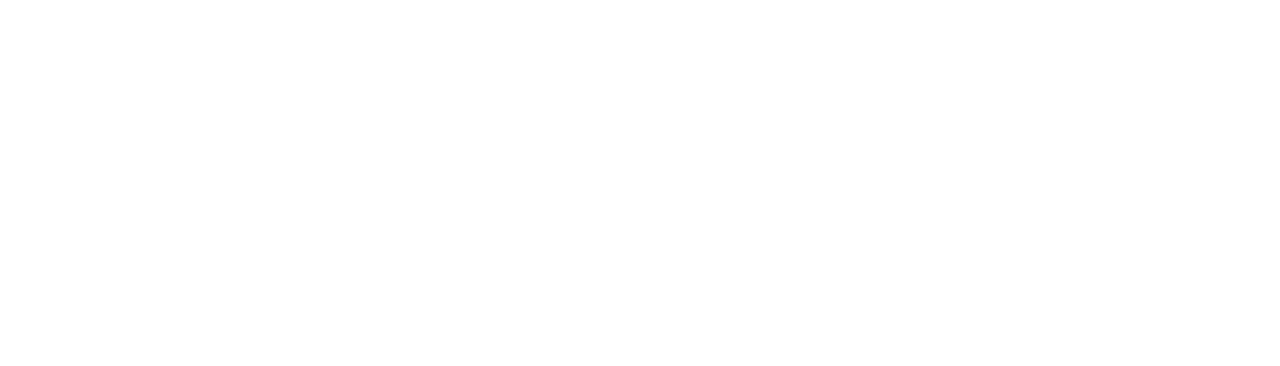
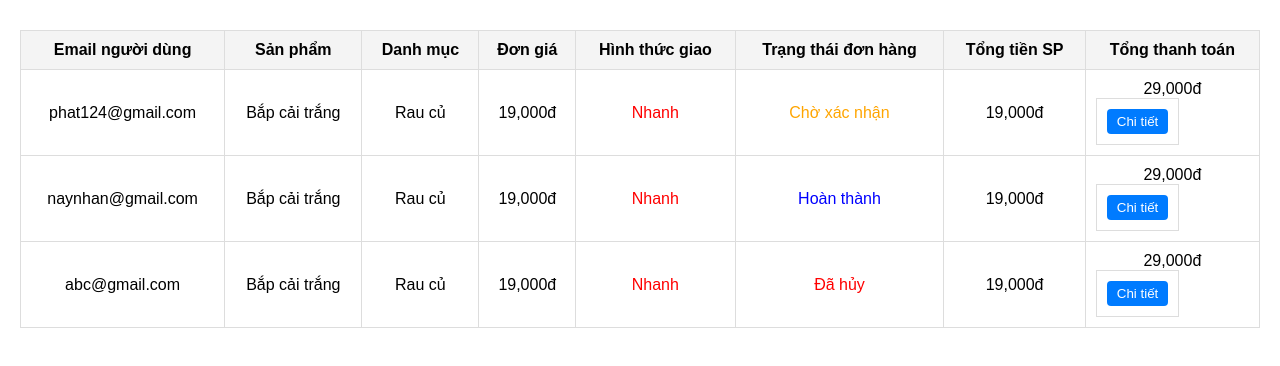
Before and after one commit to ThanTuanPhat/WebAdmin1, a React (Create React App) app: page /QLHH in a window 1280 px wide. Before the commit this address had no page. Shown: the top 366 px of the page. Built offline with nearby package versions, Linux system fonts and the light colour scheme; sample sign-in values are in the browser's storage; the HTML template or start-up script is replaced by a standard one.

Commit message:
QLHH and modules

```diff
--- a/src/App.js
+++ b/src/App.js
@@ -7,7 +7,7 @@
 import UserManage from "./Screen/UserManage";
 import Orders from "./Screen/Orders";
 import Charts from "./Screen/Charts";
-
+import QLHH from "./Screen/QLHH";
 import {
   BrowserRouter as Router,
   Routes,
@@ -70,6 +70,7 @@
           <Route path="/update-Product" element={<UpdateProduct />} />
           <Route path="/orders" element={<Orders />} />
           <Route path="/charts" element={<Charts />} />
+          <Route path="/QLHH" element={<QLHH />} />
         </Route>
       </Routes>
     </Router>
--- /dev/null
+++ b/src/Screen/QLHH.css
@@ -0,0 +1,34 @@
+
+.qlhh-container {
+    padding: 20px;
+  }
+
+  .order-table {
+    width: 100%;
+    border-collapse: collapse;
+    margin-top: 10px;
+  }
+
+  .order-table th,
+  .order-table td {
+    padding: 10px;
+    border: 1px solid #ddd;
+    text-align: center;
+  }
+
+  .order-table th {
+    background-color: #f4f4f4;
+  }
+
+  .details-button {
+    padding: 5px 10px;
+    background-color: #007bff;
+    color: #fff;
+    border: none;
+    cursor: pointer;
+    border-radius: 4px;
+  }
+
+  .details-button:hover {
+    background-color: #0056b3;
+  }
--- /dev/null
+++ b/src/Screen/QLHH.js
@@ -0,0 +1,96 @@
+// QLHH.js
+import React from 'react';
+import './QLHH.css'; // Optional: for custom styling
+
+const QLHH = () => {
+  const orders = [
+    {
+      email: "phat124@gmail.com",
+      product: "Bắp cải trắng",
+      category: "Rau củ",
+      unitPrice: "19,000đ",
+      deliveryMethod: "Nhanh",
+      orderStatus: "Chờ xác nhận",
+      totalProductPrice: "19,000đ",
+      totalPayment: "29,000đ"
+    },
+    {
+      email: "naynhan@gmail.com",
+      product: "Bắp cải trắng",
+      category: "Rau củ",
+      unitPrice: "19,000đ",
+      deliveryMethod: "Nhanh",
+      orderStatus: "Hoàn thành",
+      totalProductPrice: "19,000đ",
+      totalPayment: "29,000đ"
+    },
+    {
+      email: "abc@gmail.com",
+      product: "Bắp cải trắng",
+      category: "Rau củ",
+      unitPrice: "19,000đ",
+      deliveryMethod: "Nhanh",
+      orderStatus: "Đã hủy",
+      totalProductPrice: "19,000đ",
+      totalPayment: "29,000đ"
+    },
+    // Add more orders as needed
+  ];
+
+  return (
+    <div className="qlhh-container">
+      <table className="order-table">
+        <thead>
+          <tr>
+            <th>Email người dùng</th>
+            <th>Sản phẩm</th>
+            <th>Danh mục</th>
+            <th>Đơn giá</th>
+            <th>Hình thức giao</th>
+            <th>Trạng thái đơn hàng</th>
+            <th>Tổng tiền SP</th>
+            <th>Tổng thanh toán</th>
+
+          </tr>
+        </thead>
+        <tbody>
+          {orders.map((order, index) => (
+            <tr key={index}>
+              <td>{order.email}</td>
+              <td>{order.product}</td>
+              <td>{order.category}</td>
+              <td>{order.unitPrice}</td>
+              <td style={{ color: order.deliveryMethod === "Nhanh" ? "red" : "black" }}>{order.deliveryMethod}</td>
+              <td style={{ color: getOrderStatusColor(order.orderStatus) }}>{order.orderStatus}</td>
+              <td>{order.totalProductPrice}</td>
+              <td>{order.totalPayment}
+
+              <td>
+                <button className="details-button">Chi tiết</button>
+              </td>
+              </td>
+
+            </tr>
+          ))}
+        </tbody>
+      </table>
+    </div>
+  );
+};
+
+const getOrderStatusColor = (status) => {
+  switch (status) {
+    case "Chờ xác nhận":
+      return "orange";
+    case "Hoàn thành":
+      return "blue";
+    case "Đang vận chuyển":
+      return "green";
+    case "Đã hủy":
+      return "red";
+    default:
+      return "black";
+  }
+};
+
+export default QLHH;
```
